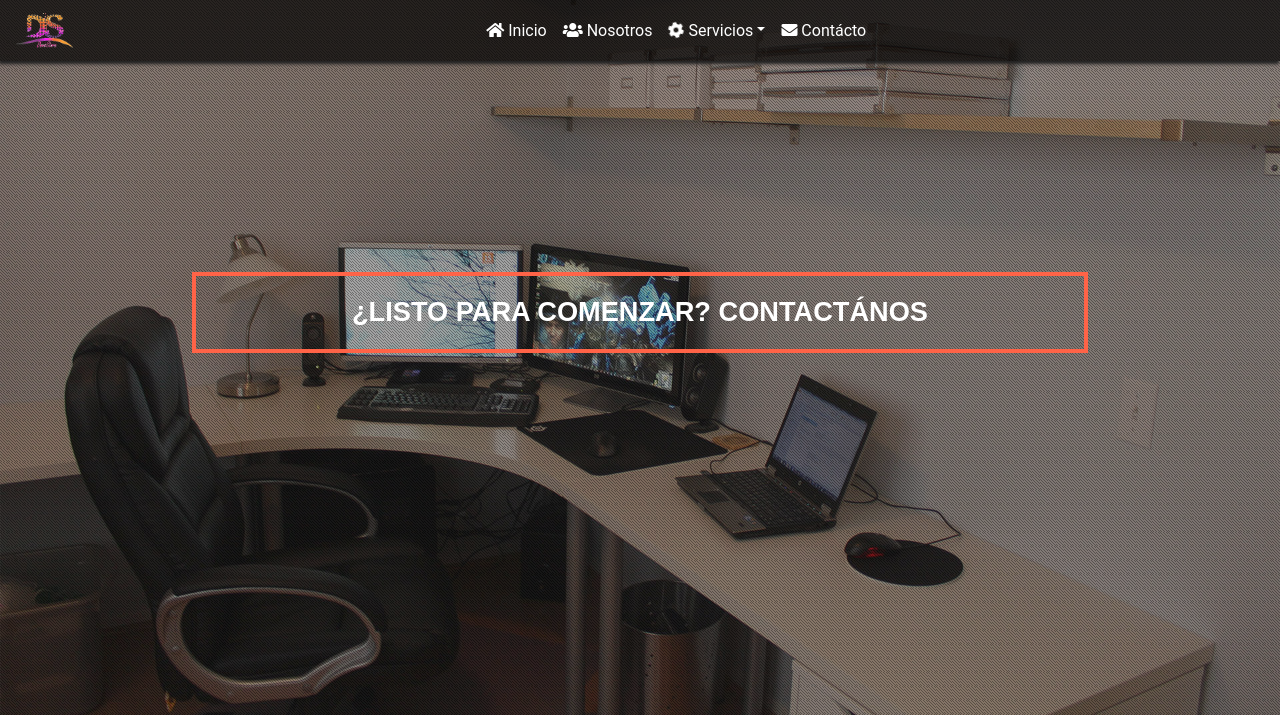
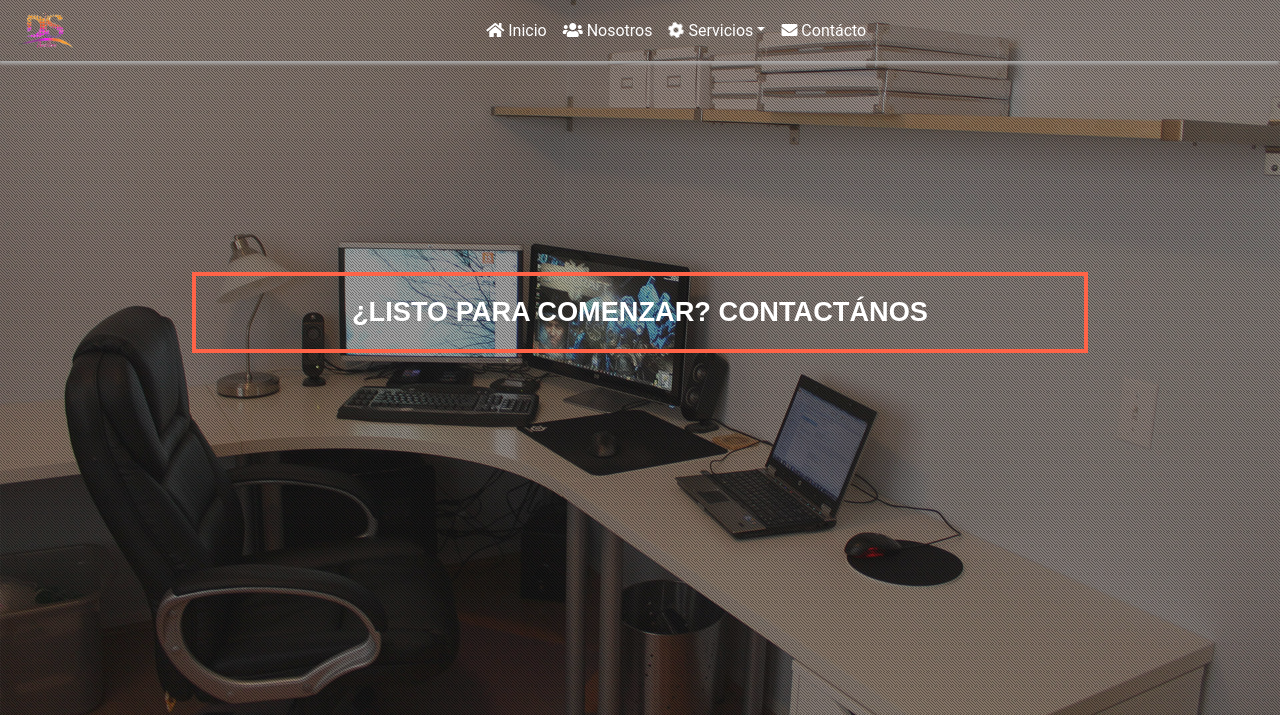
Before and after one commit to DevsStore/DevsStore, a PHP site: page /contacto.php in a window 1280 px wide. Shown: the top 715 px of the page. Run offline with PHP 8.4, Linux system fonts and the light colour scheme; some libraries are stand-ins or nearby versions.

Commit message:
regresando al nav original

```diff
--- a/css/main.css
+++ b/css/main.css
@@ -31,9 +31,9 @@ body {
 }
 
 .devsstore-nav {
-    background: rgba(0, 0, 0, .7);
+    background: rgba(25, 25, 25, 0);
     /* background: #333; */
-    box-shadow: -1px 3px 3px #222;
+    box-shadow: -1px 3px 3px #aaa;
     width: 100% !important;
 }
 
@@ -56,7 +56,7 @@ body {
 }
 
 .change-color-nav {
-    background: rgba(0, 0, 0, .8);
+    background: rgba(25, 25, 25, .5);
 }
 
 .pattern {
```
